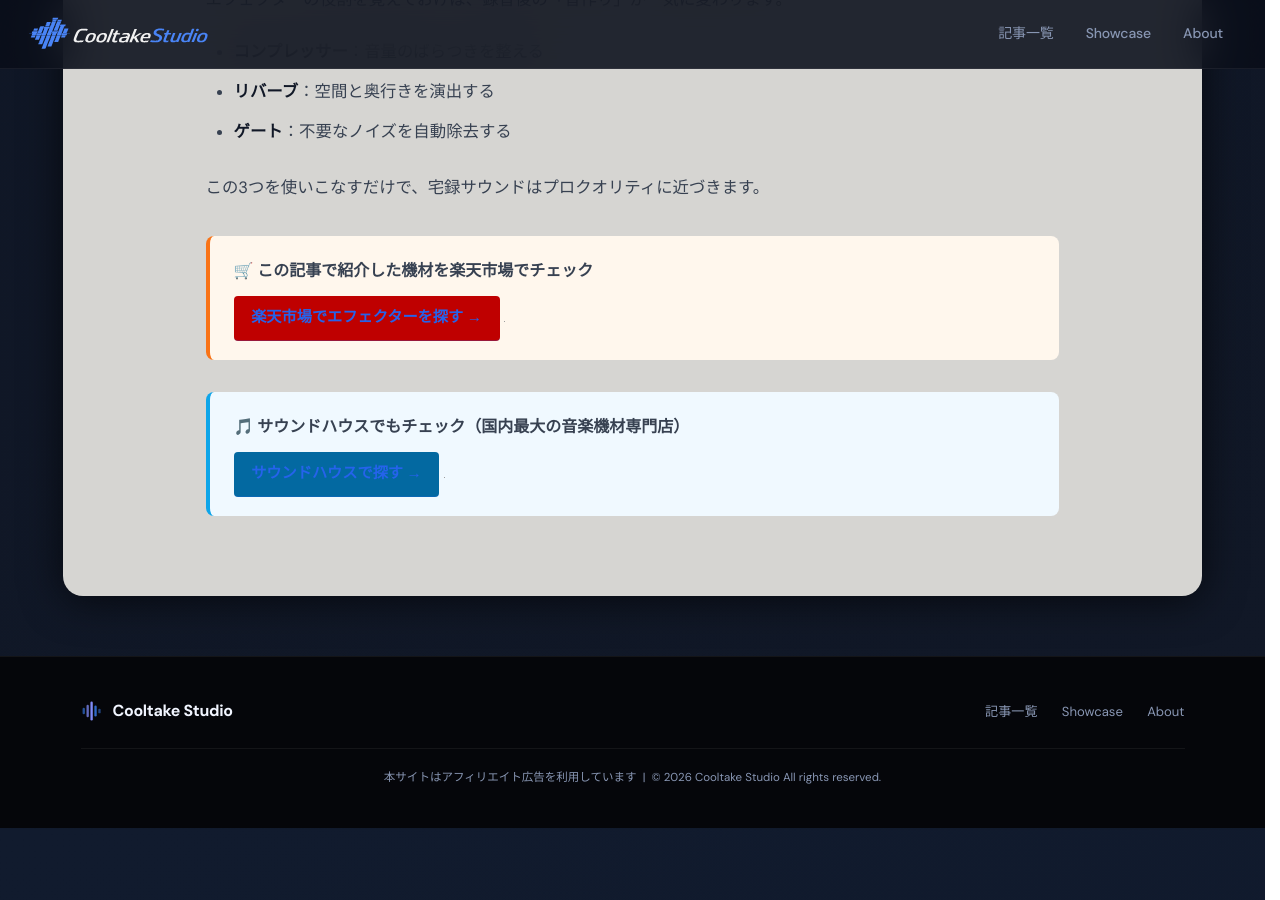
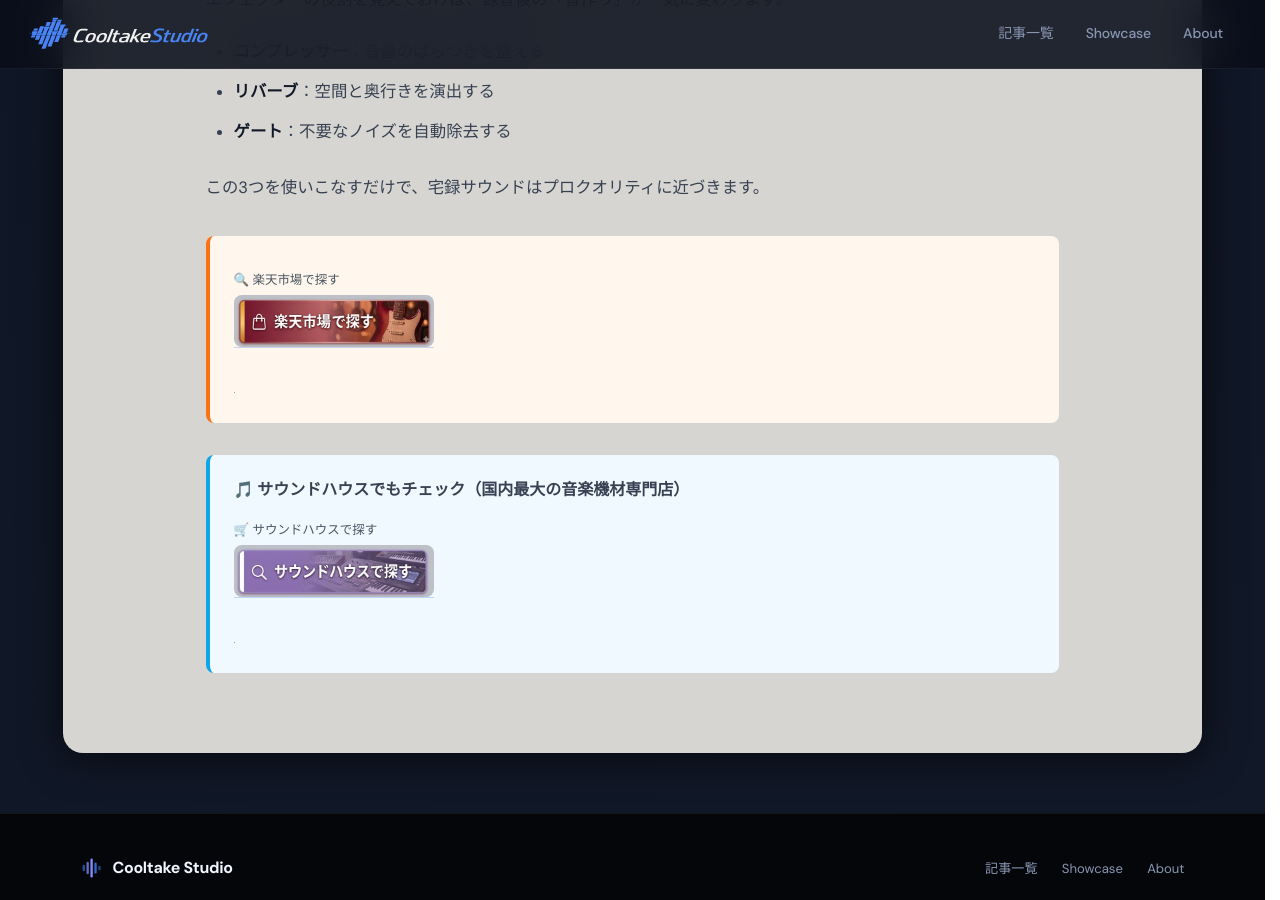
Before and after one commit to cooltake/cooltake-staging, a Jekyll site: the page built from _posts/2026-05-11-effects-guide.md, in a window 1280 px wide and 900 px high, scrolled down 5922 px. Built offline with Jekyll 4.4.1, drawn with Linux system fonts in a browser that asks for light colours; some web fonts are replaced; grey boxes are pictures that could not be loaded.

Commit message:
style: replace old CTA buttons with image buttons in 2026-05-11-effects-guide.md

```diff
--- a/_posts/2026-05-11-effects-guide.md
+++ b/_posts/2026-05-11-effects-guide.md
@@ -142,13 +142,14 @@
 
 この3つを使いこなすだけで、宅録サウンドはプロクオリティに近づきます。
 <div style="margin:2rem 0;padding:1.2rem 1.5rem;background:#fff7ed;border-left:4px solid #f97316;border-radius:8px;">
-<p style="margin:0 0 .6rem;font-weight:bold;font-size:1rem;">&#x1F6D2; この記事で紹介した機材を楽天市場でチェック</p>
-<a href="//af.moshimo.com/af/c/click?a_id=5565352&amp;p_id=54&amp;pc_id=54&amp;pl_id=616&amp;url=https%3A%2F%2Fsearch.rakuten.co.jp%2Fsearch%2Fmall%2F%25E3%2582%25A8%25E3%2583%2595%25E3%2582%25A7%25E3%2582%25AF%25E3%2582%25BF%25E3%2583%25BC%2520DTM%2F" rel="nofollow" referrerpolicy="no-referrer-when-downgrade" style="display:inline-block;background:#bf0000;color:#fff;padding:.45rem 1.1rem;border-radius:4px;text-decoration:none;font-weight:bold;font-size:.95rem;">楽天市場でエフェクターを探す →</a>
+<div style="margin:.8rem 0;"><span style="display:block;font-size:.78rem;color:#4b5563;margin-bottom:3px;margin-top:6px;">🔍 楽天市場で探す</span>
+<a href="//af.moshimo.com/af/c/click?a_id=5565352&amp;p_id=54&amp;pc_id=54&amp;pl_id=616&amp;url=https%3A%2F%2Fsearch.rakuten.co.jp%2Fsearch%2Fmall%2F%25E3%2582%25A8%25E3%2583%2595%25E3%2582%25A7%25E3%2582%25AF%25E3%2582%25BF%25E3%2583%25BC%2520DTM%2F" rel="nofollow" referrerpolicy="no-referrer-when-downgrade" style="display:inline-block;text-decoration:none;"><img src="/assets/images/btn-rakuten.jpg" alt="楽天市場で探す" width="200" style="height:auto;border-radius:8px;display:block;"></a></div>
 <img src="//i.moshimo.com/af/i/impression?a_id=5565352&amp;p_id=54&amp;pc_id=54&amp;pl_id=616" width="1" height="1" style="border:none;" alt="" loading="lazy">
 </div>
 
 <div style="margin:2rem 0;padding:1.2rem 1.5rem;background:#f0f9ff;border-left:4px solid #0ea5e9;border-radius:8px;">
 <p style="margin:0 0 .6rem;font-weight:bold;font-size:1rem;">&#x1F3B5; サウンドハウスでもチェック（国内最大の音楽機材専門店）</p>
-<a href="https://h.accesstrade.net/sp/cc?rk=01001xqc00os63&url=https%3A%2F%2Fwww.soundhouse.co.jp%2Fsearch%2Findex%2F%3Fsearch_all%3D%25E3%2582%25A8%25E3%2583%2595%25E3%2582%25A7%25E3%2582%25AF%25E3%2582%25BF%25E3%2583%25BC" rel="nofollow" referrerpolicy="no-referrer-when-downgrade" style="display:inline-block;background:#0369a1;color:#fff;padding:.45rem 1.1rem;border-radius:4px;text-decoration:none;font-weight:bold;font-size:.95rem;">サウンドハウスで探す →</a>
+<div style="margin:.8rem 0;"><span style="display:block;font-size:.78rem;color:#4b5563;margin-bottom:3px;margin-top:6px;">🛒 サウンドハウスで探す</span>
+<a href="https://h.accesstrade.net/sp/cc?rk=01001xqc00os63&url=https%3A%2F%2Fwww.soundhouse.co.jp%2Fsearch%2Findex%2F%3Fsearch_all%3D%25E3%2582%25A8%25E3%2583%2595%25E3%2582%25A7%25E3%2582%25AF%25E3%2582%25BF%25E3%2583%25BC" rel="nofollow" referrerpolicy="no-referrer-when-downgrade" style="display:inline-block;text-decoration:none;"><img src="/assets/images/btn-soundhouse.jpg" alt="サウンドハウスで探す" width="200" style="height:auto;border-radius:8px;display:block;"></a></div>
 <img src="https://h.accesstrade.net/sp/rr?rk=01001xqc00os63" width="1" height="1" border="0" alt="" loading="lazy">
 </div>
```
